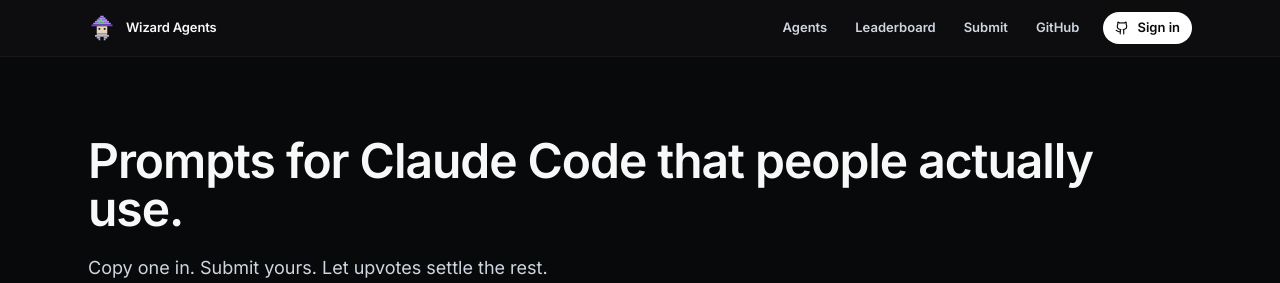
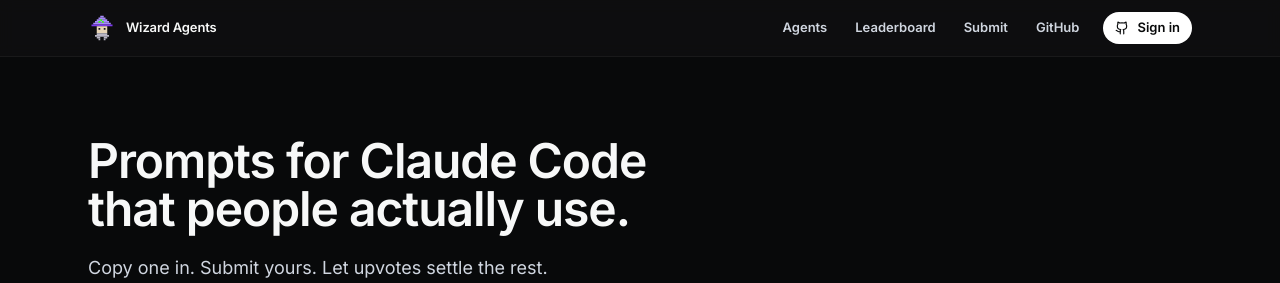
Before and after one commit to blainercosta/wizard-agents, a Next.js app: page / in a window 1280 px wide. Shown: the top 283 px of the page. Built offline with nearby package versions, Linux system fonts and the light colour scheme; no server answers; the database is empty.

Commit message:
feat: break home hero title into two lines

```diff
--- a/src/app/page.tsx
+++ b/src/app/page.tsx
@@ -33,7 +33,8 @@
       <main className="flex-1">
         <section className="max-w-6xl mx-auto px-6 pt-20 pb-14">
           <h1 className="text-4xl md:text-5xl font-medium text-text-primary tracking-display leading-tight mb-5">
-            Prompts for Claude Code that people actually use.
+            <span className="block">Prompts for Claude Code</span>
+            <span className="block">that people actually use.</span>
           </h1>
           <p className="text-lg text-text-secondary max-w-xl leading-relaxed mb-8">
             Copy one in. Submit yours. Let upvotes settle the rest.
```
